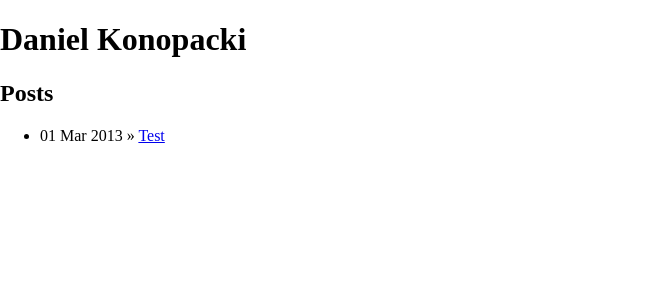
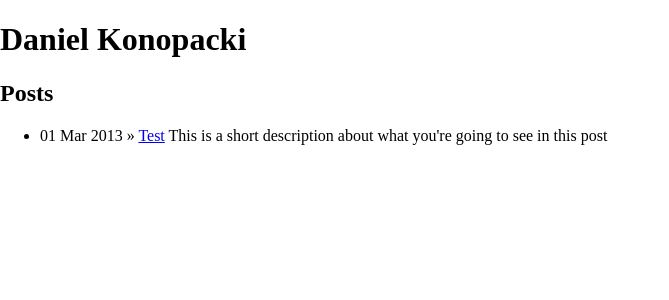
Before and after one commit to danielkonopacki/danielkonopacki.github.com, a Jekyll site: the page built from index.html, in a window 1280 px wide. Shown: the top 300 px of the page, without its empty margins (0-669 px from the left). Built offline with Jekyll 4.4.1, drawn with Linux system fonts in a browser that asks for light colours; Markdown is read by kramdown in place of the engine named in the settings.

Commit message:
Testing adding post description

```diff
--- a/_posts/2013-03-01-test.md
+++ b/_posts/2013-03-01-test.md
@@ -1,6 +1,7 @@
 ---
 layout: default
 title: Test
+description: This is a short description about what you're going to see in this post
 ---
 
 This is a Test
--- a/index.html
+++ b/index.html
@@ -7,7 +7,7 @@ title: Home
   <h2>Posts</h2>
   <ul class="posts">
     {% for post in site.posts %}
-      <li></span>{{ post.date | date_to_string }}</span> &raquo; <a href="{{ post.url }}">{{ post.title }}</a></li>
+      <li></span>{{ post.date | date_to_string }}</span> &raquo; <a href="{{ post.url }}">{{ post.title }}</a> {{ post.description }}</li>
     {% endfor %}
   </ul>
 </div>
```
